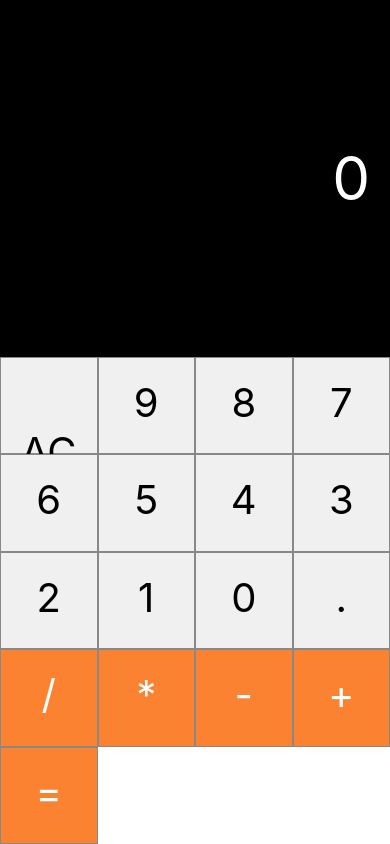
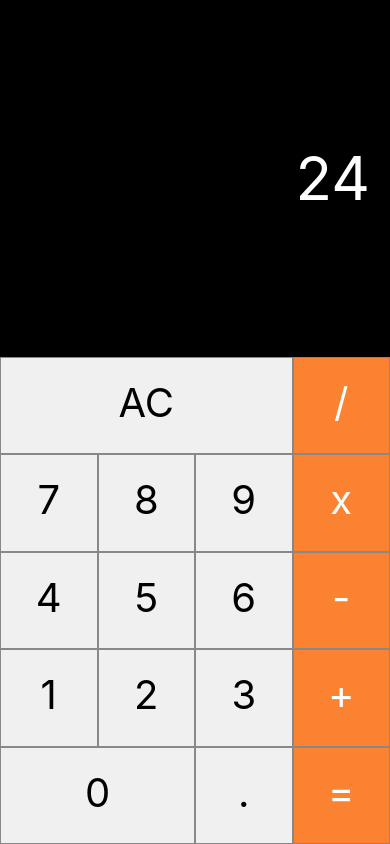
Before and after one commit to Vini9-9/calculator-mobile, a React Native app: screen / in a window 390 px wide. Built offline with nearby package versions, Linux system fonts and the light colour scheme.

Commit message:
Teclado chumbado no componente

```diff
--- a/src/components/Calculadora.js
+++ b/src/components/Calculadora.js
@@ -7,15 +7,39 @@ import Display from './Display'
 export default class Calculadora extends React.Component {
 
     state = {
-        displayValue: '0'
+        displayValue: '24'
     }
 
-    criarBotoes = (arr, ...estilo) => {
+    addDigit = (n) => {
+        this.setState({ displayValue: `${n}` })
+    }
+
+    clearMemory = () => {
+        this.setState({ displayValue: '0' })
+    }
+
+    setOperation = () => {
+
+    }
+
+    criarBotoesNumericos = (arr, ...estilo) => {
         const estiloValor = estilo
 
         return arr.map((el, idx) => {
-            return <Button key={`${idx}`} label={el} estilo={estiloValor}></Button>
+            return <Button key={`${idx}`} label={el}
+            estilo={estiloValor} OnClick={() => this.addDigit(el)}></Button>
         })
+
+    }
+
+    criarBotoesOperadores = (arr, ...estilo) => {
+        const estiloValor = estilo
+
+        return arr.map((el, idx) => {
+            return <Button key={`${idx}`} label={el}
+            estilo={estiloValor} OnClick={() => this.clearMemory()}></Button>
+        })
+
     }
 
     gerarNumerosTeclado = () => {
@@ -25,13 +49,13 @@ export default class Calculadora extends React.Component {
             numsTeclado.push(index)
         }
 
-        return this.criarBotoes(numsTeclado)
+        return this.criarBotoesNumericos(numsTeclado)
     }
 
     gerarOperadoresTeclado = () => {
         const opTeclado = ['/','*','-','+','=']
 
-        return this.criarBotoes(opTeclado, 'operationButton')
+        return this.criarBotoesOperadores(opTeclado, 'operationButton')
 
     }
 
@@ -40,10 +64,23 @@ export default class Calculadora extends React.Component {
             <>
                 <Display value={this.state.displayValue}/>
                 <View style={styles.buttons}>
-                    <Button label="AC"/>
-                    {this.gerarNumerosTeclado()}
-                    <Button label="."/>
-                    {this.gerarOperadoresTeclado()}
+                    <Button label="AC" estilo={['buttonTriple']} OnClick={this.clearMemory}/>
+                    <Button label="/" estilo={['operationButton']} OnClick={() => this.setOperation('/')}/>
+                    <Button label="7" OnClick={() => this.addDigit(7)}/>
+                    <Button label="8" OnClick={() => this.addDigit(8)}/>
+                    <Button label="9" OnClick={() => this.addDigit(9)}/>
+                    <Button label="x" estilo={['operationButton']} OnClick={() => this.setOperation('*')}/>
+                    <Button label="4" OnClick={() => this.addDigit(4)}/>
+                    <Button label="5" OnClick={() => this.addDigit(5)}/>
+                    <Button label="6" OnClick={() => this.addDigit(6)}/>
+                    <Button label="-" estilo={['operationButton']} OnClick={() => this.setOperation('-')}/>
+                    <Button label="1" OnClick={() => this.addDigit(1)}/>
+                    <Button label="2" OnClick={() => this.addDigit(2)}/>
+                    <Button label="3" OnClick={() => this.addDigit(3)}/>
+                    <Button label="+" estilo={['operationButton']} OnClick={() => this.setOperation('-')}/>
+                    <Button label="0" estilo={['buttonDouble']} OnClick={() => this.addDigit(0)}/>
+                    <Button label="." OnClick={() => this.addDigit('.')}/>
+                    <Button label="=" estilo={['operationButton']} OnClick={() => this.setOperation('=')}/>
                 </View>
             </>
         )
```
